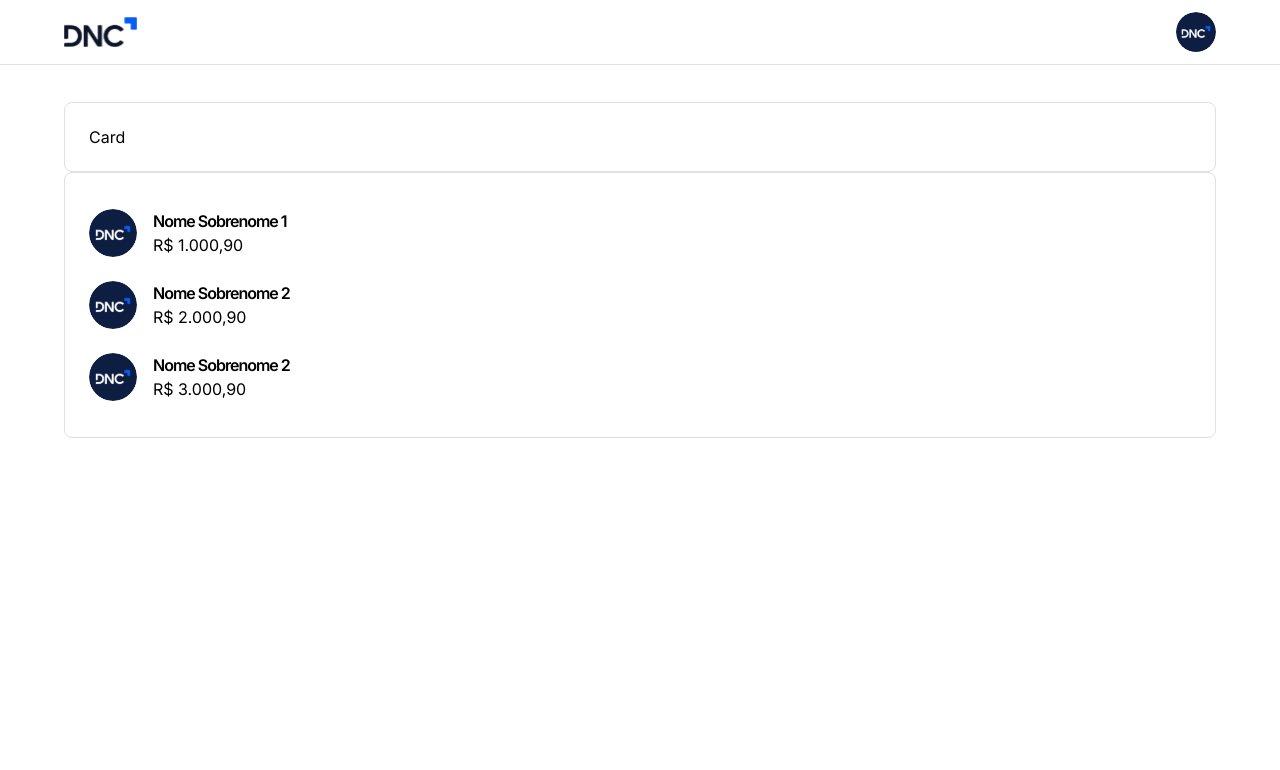
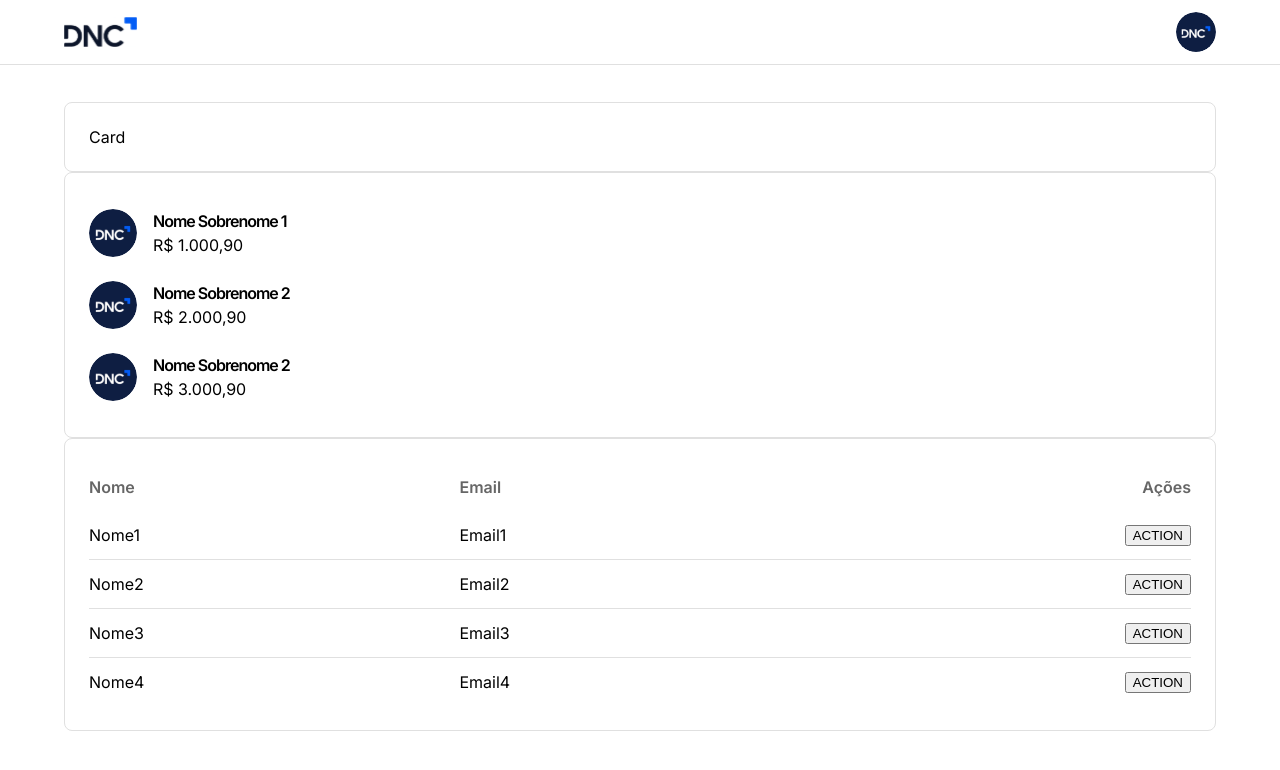
Before and after one commit to LGKARD/Dashboard-de-vendas, a React (Vite) app: page /home in a window 1280 px wide. Shown: the top 770 px of the page. Built offline with nearby package versions, Linux system fonts and the light colour scheme.

Commit message:
Feat: Table Component

```diff
--- /dev/null
+++ b/src/components/customTable.tsx
@@ -0,0 +1,58 @@
+import styled from 'styled-components'
+import { CustomTableProps } from '@/types'
+import { pxToRem } from '@/utils'
+
+const TableWrapper = styled.div`
+  overflow-x: auto;
+  width: 100%;
+  background-color: ${(props) => props.theme.appBackground};
+  table {
+    width: 100%;
+    border-collapse: collapse;
+    th,
+    td {
+      height: ${pxToRem(48)};
+      padding: 0 ${pxToRem(8)} 0 0;
+      text-align: left;
+      &:last-child {
+        text-align: right;
+        padding: 0;
+      }
+    }
+    th {
+      color: ${(props) => props.theme.typographies.subtitle};
+      font-weight: 600;
+    }
+    tr {
+        border-bottom: ${pxToRem(1)} solid ${(props) => props.theme.appDefaultStroke};
+        &:last-child {
+            border-bottom: none;
+        }
+    }
+  }
+`
+function CustomTable(props: CustomTableProps) {
+    const { headers, rows } = props
+  return <TableWrapper>
+    <table>
+        <thead>
+            <tr>
+                {headers.map((header, index) => (
+                    <th key={index}>{header}</th>
+                ))}
+            </tr>
+        </thead>
+        <tbody>
+            {rows.map((row, rowIndex) => (
+                <tr key={rowIndex}>
+                    {row.map((cell, cellIndex) => (
+                        <td key={cellIndex}>{cell}</td>
+                    ))}
+                </tr>
+            ))}
+        </tbody>
+    </table>
+  </TableWrapper>
+}
+
+export default CustomTable
--- a/src/components/index.ts
+++ b/src/components/index.ts
@@ -7,3 +7,4 @@
 export { default as FormComponents } from './formComponent'
 export { default as Header } from './header'
 export { default as AvatarList } from './avatarList'
+export { default as CustomTable } from './customTable'
--- a/src/pages/home.tsx
+++ b/src/pages/home.tsx
@@ -1,4 +1,4 @@
-import { Header, CardComponent, AvatarList } from "@/components"
+import { Header, CardComponent, CustomTable, AvatarList } from "@/components"
 import { Container } from '@mui/material'
 import { currencyConverter } from "@/utils"
 
@@ -21,6 +21,31 @@
     },
 
   ]
+  const mockTableData = {
+    headers: ['Nome', 'Email', 'Ações'],
+    rows: [
+      [
+        <span>Nome1</span>,
+        <span>Email1</span>,
+        <button>ACTION</button>
+      ],
+      [
+        <span>Nome2</span>,
+        <span>Email2</span>,
+        <button>ACTION</button>
+      ],
+      [
+        <span>Nome3</span>,
+        <span>Email3</span>,
+        <button>ACTION</button>
+      ],
+      [
+        <span>Nome4</span>,
+        <span>Email4</span>,
+        <button>ACTION</button>
+      ]
+    ]
+  }
   return (
     <>
      <Header />
@@ -29,6 +54,9 @@
       <CardComponent>
         <AvatarList listData={mockListData}/>
       </CardComponent>
+      <CardComponent>
+        <CustomTable headers={mockTableData.headers} rows={mockTableData.rows}/>
+      </CardComponent>
      </Container>
     </>
   )
--- /dev/null
+++ b/src/types/customTable.d.ts
@@ -0,0 +1,5 @@
+
+export interface CustomTableProps {
+    headers: string[]
+    rows: React.ReactNode[][]
+}
--- a/src/types/index.ts
+++ b/src/types/index.ts
@@ -2,3 +2,4 @@
 export * from './formComponents'
 export * from './typographies'
 export * from './avatarList'
+export * from './customTable'
```
